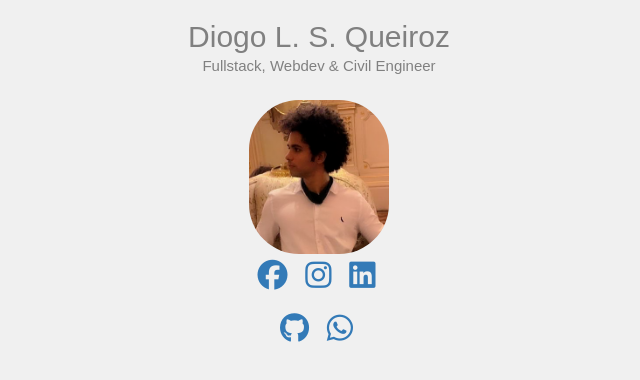
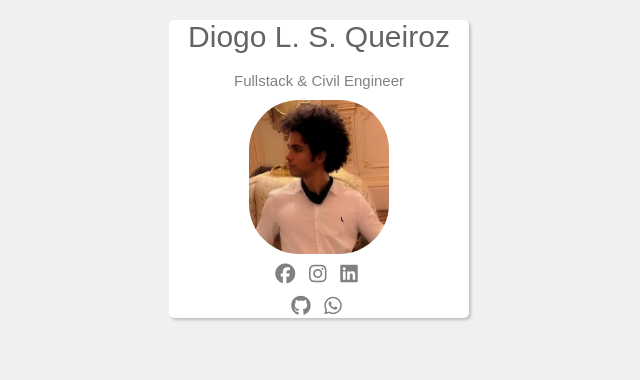
Before and after one commit to diogolsq/BusinessCard, a plain HTML site: page index.html in a window 1280 px wide. Shown: the whole page, without its empty margins (321-961 px from the left). Drawn offline with nearby package versions, Linux system fonts and the light colour scheme.

Commit message:
refactoring

```diff
--- a/index.html
+++ b/index.html
@@ -17,40 +17,20 @@
 
 </head>
 <body>
-	<div class="container">
-		<div class="header">
-		   <center>
+	<div class="card">
 	 <h1 class="name">Diogo L. S. Queiroz</h1>
-		   <h2 id="description">Fullstack, Webdev & Civil Engineer </h2>
-	       </center>
+	 <h2 id="description">Fullstack & Civil Engineer </h2>
    <img src="images/avatar.png" alt="" class="avatar">
-	</div>
-
-
-	<div class="social">
-     <div class="row">
 
 	 <ul class="list-inline">
     <li><a href="https://www.facebook.com/diogolsq" target="_blank"><i class="fab fa-facebook"></i></a></li>
     <li><a href="https://www.instagram.com/diogolsq/" target="_blank"><i class="fab fa-instagram"></i></a></li>
     <li><a href="https://www.linkedin.com/in/diogo-queiroz-66643b198/" target="_blank"><i class="fab fa-linkedin"></i></a></li>
    </ul>
-     </div>
-    </div>
-
-    <div class="social">
-     <div class="row">
    <ul class="list-inline">
     <li><a href="https://github.com/diogolsq"target="_blank"><i class="fab fa-github" ></i></a></li>
     <li><a href="https://api.whatsapp.com/send?phone=5521971482638&text=Olá, Diogo" target="_blank"><i class="fab fa-whatsapp"></i></a></li>
    </ul>
   </div>
-    </div>
-   <div class="clearfix"></div>
-
-
-
-
-</div>
 </body>
 </html>
--- a/style.css
+++ b/style.css
@@ -4,17 +4,29 @@
 
 
 /*Fonts and color*/
+div {
+}
+
+.card{
+  background: white;
+  width:300px;
+  margin:0 auto;
+  border-radius:5px;
+  padding: 0px 5px;
+  box-shadow:2px 2px 3px rgba(0,0,0,0.2);
+}
 body {
 	background: rgb(240,240,240);
 	color: rgb(20,20,20);
 	font-family: 'Open Sans', sans-serif;
-    margin : 0;
+  margin : 0;
+  text-align: center;
 }
 
 h1{
 	font-family: 'Montserrat', sans-serif;
 	font-size: 30px;
-	color: #808080;
+	color: rgb(100,100,100);
 }
 
 h2{font-family: 'Montserrat', sans-serif;
@@ -23,18 +35,23 @@ h2{font-family: 'Montserrat', sans-serif;
 
  }
 
+.list-inline {
+  margin-top:10px;
+}
+
+li {
+  padding:0px;
+}
+
+i {
+  color:grey;
+  font-size: 20px;
+  transition:0.3s;
+}
+
+i:hover{
+  color: #63b7af;
+  border:1px #63b7af;
+}
 
 /*Custom and Design*/
-#description{
-	position: relative;
-    bottom:15px;
-}
-
-
-.header{
-	text-align: center;
-}
-
-.clearfix{
-    clear:both
-}
```
Lines whose indentation alone changed are shown as unchanged.
